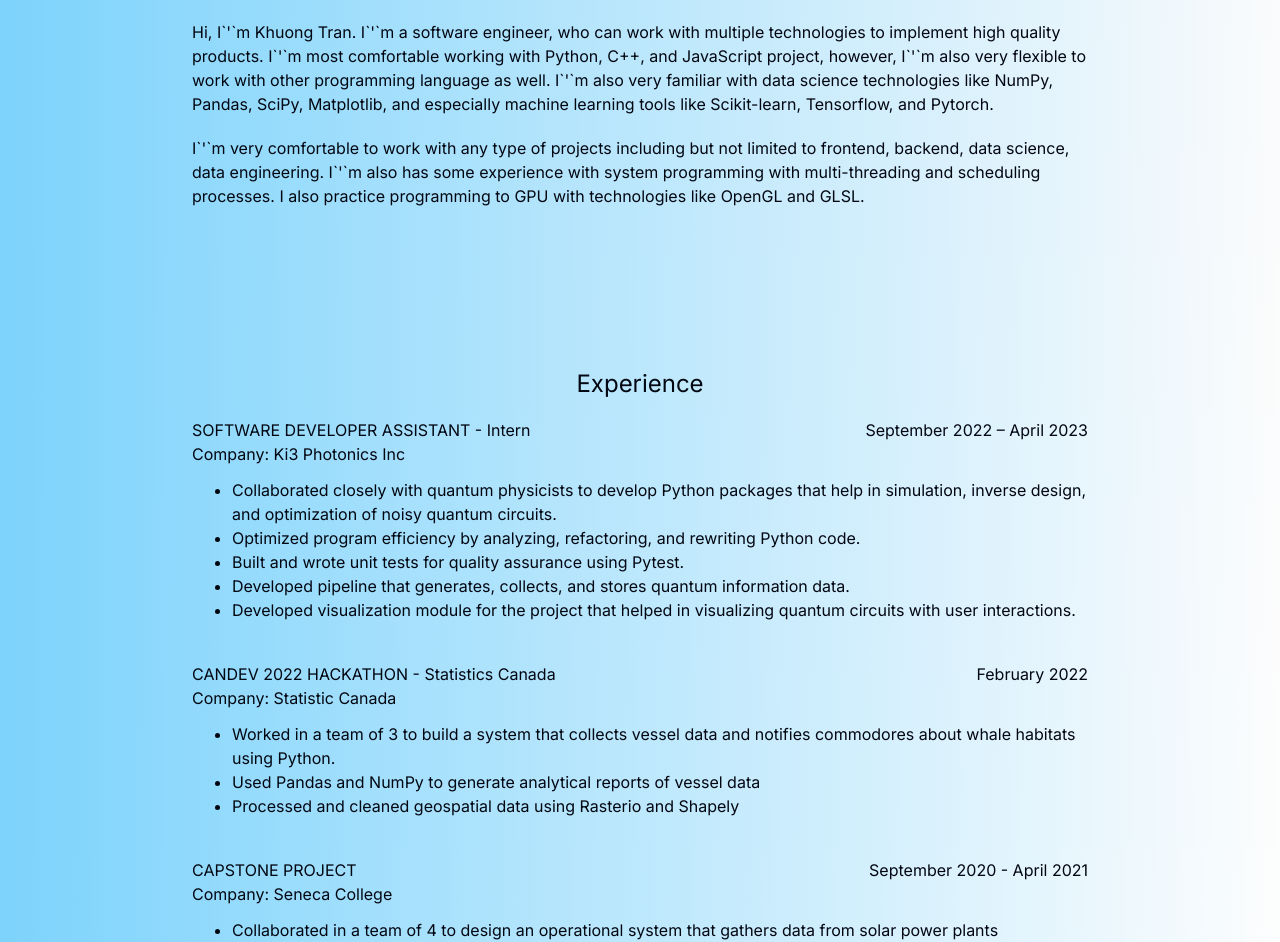
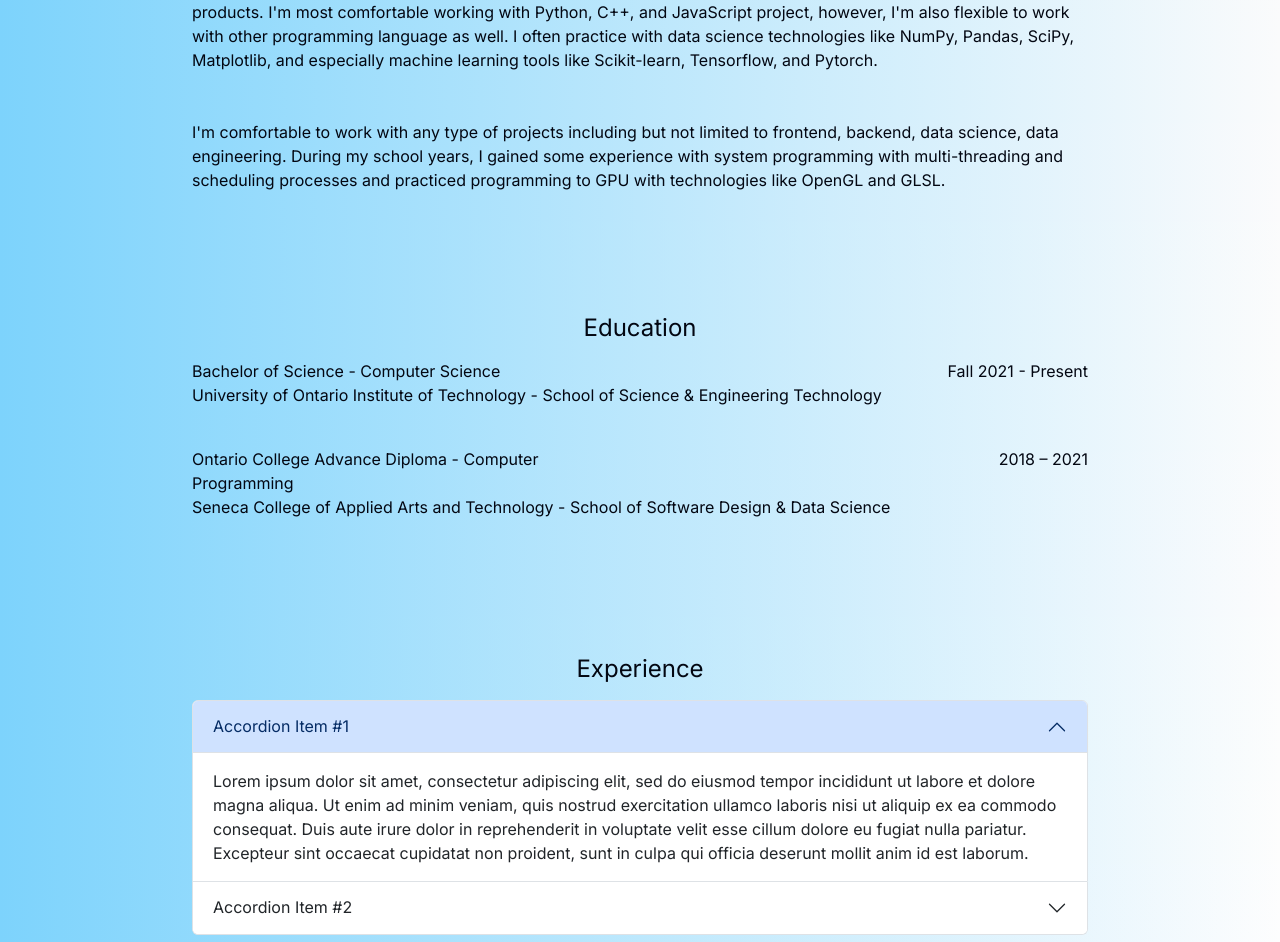
Before and after one commit to kvktran2812/my-website, a Next.js app: page / in a window 1280 px wide. Shown: the part 370-1312 px from the top of the page. Built offline with nearby package versions, Linux system fonts and the light colour scheme.

Commit message:
fix components and using bootstrap

```diff
--- a/app/layout.tsx
+++ b/app/layout.tsx
@@ -1,8 +1,10 @@
 import type { Metadata } from "next";
 import { Inter } from "next/font/google";
+import 'bootstrap/dist/css/bootstrap.min.css';
 import "./globals.css";
 import Footer from "@/components/footer";
 import { Header } from "@/components/header";
+
 
 const inter = Inter({ subsets: ["latin"] });
 
--- a/app/page.tsx
+++ b/app/page.tsx
@@ -4,13 +4,14 @@ import About from "@/components/about";
 import ExperiencePage from "@/components/experience";
 import ProjectPage from "@/components/project";
 import SkillPage from "@/components/skill";
+import EducationPage from "@/components/education";
+
 
 export default function Home() {
   return (
     <main className="w-[70%] pb-24 m-auto">
-    {/* <div> */}
       <Profile />
-      {/* <About /> */}
+      <EducationPage  />
       <ExperiencePage />
       <ProjectPage />
       <SkillPage />
--- a/app/test/page.tsx
+++ b/app/test/page.tsx
@@ -2,14 +2,12 @@ import Image from "next/image";
 import Profile from "@/components/profile";
 import About from "@/components/about";
 import ExperiencePage from "@/components/experience";
+import DropDown from "@/components/dropdown";
 
 export default function Home() {
   return (
-    <main className="h-[3000px] w-[70%] py-24 text-center items-center justify-center m-auto">
-      <>This is the body</>
-      <Profile />
-      <About />
-      <ExperiencePage />
-    </main>
+    <div>
+      Hello World
+    </div>
   );
 }
--- a/components/experience.tsx
+++ b/components/experience.tsx
@@ -1,28 +1,37 @@
 import { experience } from '@/lib/data'
 import React from 'react'
+import {Accordion, AccordionHeader, AccordionBody, AccordionItem} from 'react-bootstrap';
 
 const ExperiencePage = () => {
   return (
-    <div>
-      <div id="experience" className='pt-20'></div>
-        <h1 className='header-1'>Experience</h1>
-        {
-          experience.map(e => (
-            <div key={e.id} className='mb-10'>
-              <div className='grid grid-cols-2 gap-4'>
-                  <p>{e.title}</p><span className='text-right'>{e.time}</span>
-              </div>
-              <p className='mb-3'>Company: {e.company}</p>
-              <ul>
-                {
-                  e.details.map(detail => (
-                    <li key={e.details.indexOf(detail)} className='list-disc ml-10'>{detail}</li>
-                  ))
-                }
-              </ul>
-            </div>
-          ))
-        }
+    <div id="experience" className='pt-10'>
+      <h1 className='header-1'>Experience</h1>
+      <Accordion defaultActiveKey="0">
+        <AccordionItem eventKey="0">
+          <AccordionHeader>Accordion Item #1</AccordionHeader>
+          <AccordionBody>
+            Lorem ipsum dolor sit amet, consectetur adipiscing elit, sed do
+            eiusmod tempor incididunt ut labore et dolore magna aliqua. Ut enim ad
+            minim veniam, quis nostrud exercitation ullamco laboris nisi ut
+            aliquip ex ea commodo consequat. Duis aute irure dolor in
+            reprehenderit in voluptate velit esse cillum dolore eu fugiat nulla
+            pariatur. Excepteur sint occaecat cupidatat non proident, sunt in
+            culpa qui officia deserunt mollit anim id est laborum.
+          </AccordionBody>
+        </AccordionItem>
+        <AccordionItem eventKey="1">
+          <AccordionHeader>Accordion Item #2</AccordionHeader>
+          <AccordionBody>
+            Lorem ipsum dolor sit amet, consectetur adipiscing elit, sed do
+            eiusmod tempor incididunt ut labore et dolore magna aliqua. Ut enim ad
+            minim veniam, quis nostrud exercitation ullamco laboris nisi ut
+            aliquip ex ea commodo consequat. Duis aute irure dolor in
+            reprehenderit in voluptate velit esse cillum dolore eu fugiat nulla
+            pariatur. Excepteur sint occaecat cupidatat non proident, sunt in
+            culpa qui officia deserunt mollit anim id est laborum.
+          </AccordionBody>
+        </AccordionItem>
+      </Accordion>
     </div>
   )
 }
--- a/components/header.tsx
+++ b/components/header.tsx
@@ -7,18 +7,28 @@ import clsx from "clsx";
 import { headers } from "next/headers";
 import { LinkData } from "@/lib/definition";
 import { links } from "@/lib/data";
+import {Nav, NavItem, NavLink} from 'react-bootstrap';
 
 
 export function Header() {
-    return <header>
+    return (
+    <header>
         <div className="fixed top-[0%] left-[0%] border border-gray border-opacity-40 w-[100%] h-[3rem] bg-white shadow-lg shadow-black/[0.03] sm:w-[50%] sm:left-[25%] sm:top-[5%]">
-          <nav className="flex fixed top-[h/2] left-1/2 h-12 -translate-x-1/2 py-2">
+          {/* <nav className="flex fixed top-[h/2] left-1/2 h-12 -translate-x-1/2 py-2">
             <ul className="flex w-[22rem] flex-wrap items-center justify-center gap-y-1 text-[0.9rem] font-medium text-gray-500 sm:w-[initial] sm:flex-nowrap sm:gap-5">
               {links.map(link => (
                 <li key={link.id}><Link href={link.href} className="flex w-full items-center justify-center px-3 py-3 hover:text-gray-950 transition dark:text-gray-500 dark:hover:text-gray-300">{link.name}</Link></li>
               ))}
             </ul>
-          </nav>
+          </nav> */}
+          <Nav className="justify-content-center">
+              {links.map(link => (
+                  <NavItem>
+                    <Link href={link.href} className="flex w-full items-center justify-center px-3 py-3 hover:text-gray-950 transition dark:text-gray-500 dark:hover:text-gray-300">{link.name}</Link>
+                  </NavItem>
+              ))}
+          </Nav>
         </div>
     </header>
+  )
 }
--- a/components/profile.tsx
+++ b/components/profile.tsx
@@ -11,14 +11,13 @@ const Profile = () => {
         </div>
 
         <p className='mt-10'>
-            Hi, I`&apos;`m Khuong Tran. I`&apos;`m a software engineer, who can work with multiple technologies to implement high quality products.
-            I`&apos;`m most comfortable working with Python, C++, and JavaScript project, however, I`&apos;`m also very flexible to work with other programming language as well.
-            I`&apos;`m also very familiar with data science technologies like NumPy, Pandas, SciPy, Matplotlib, and especially machine learning tools like Scikit-learn, Tensorflow, and Pytorch.
+            Hi, I&apos;m Khuong Tran. I&apos;m a software engineer, who can work with multiple technologies to implement high quality products.
+            I&apos;m most comfortable working with Python, C++, and JavaScript project, however, I&apos;m also flexible to work with other programming language as well.
+            I often practice with data science technologies like NumPy, Pandas, SciPy, Matplotlib, and especially machine learning tools like Scikit-learn, Tensorflow, and Pytorch.
         </p>
         <p className='mt-5'>
-          I`&apos;`m very comfortable to work with any type of projects including but not limited to frontend, backend, data science, data engineering.
-          I`&apos;`m also has some experience with system programming with multi-threading and scheduling processes.
-          I also practice programming to GPU with technologies like OpenGL and GLSL.
+          I&apos;m comfortable to work with any type of projects including but not limited to frontend, backend, data science, data engineering.
+          During my school years, I gained some experience with system programming with multi-threading and scheduling processes and practiced programming to GPU with technologies like OpenGL and GLSL.
         </p>
     </div>
   )
--- a/tailwind.config.ts
+++ b/tailwind.config.ts
@@ -1,4 +1,5 @@
 import type { Config } from "tailwindcss";
+
 
 const config: Config = {
   content: [
```
Also changed, not shown: components/education.tsx (+0 -11 lines), package.json (+7 -1 lines), 1 other file (tests, documents, lock files or other folders).
